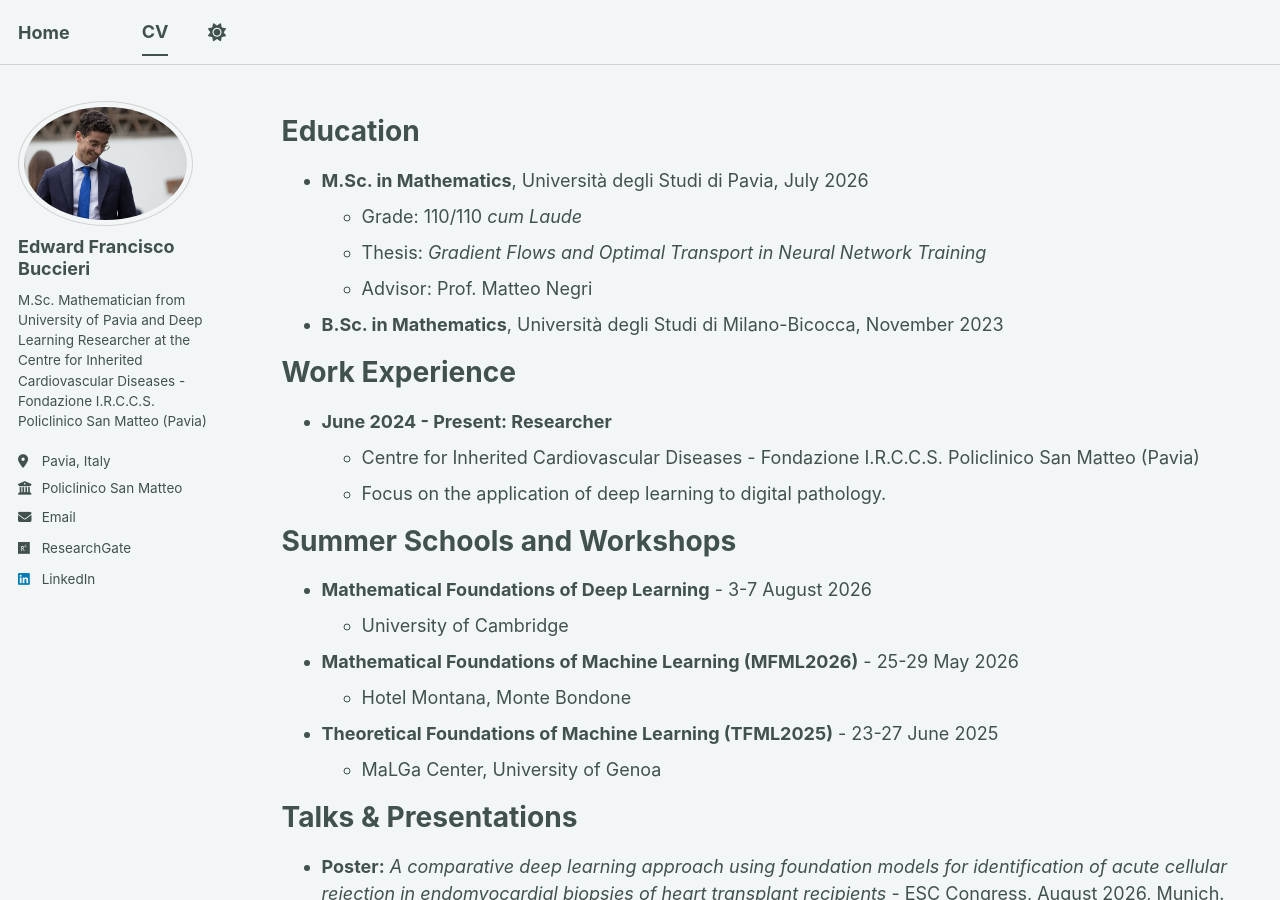
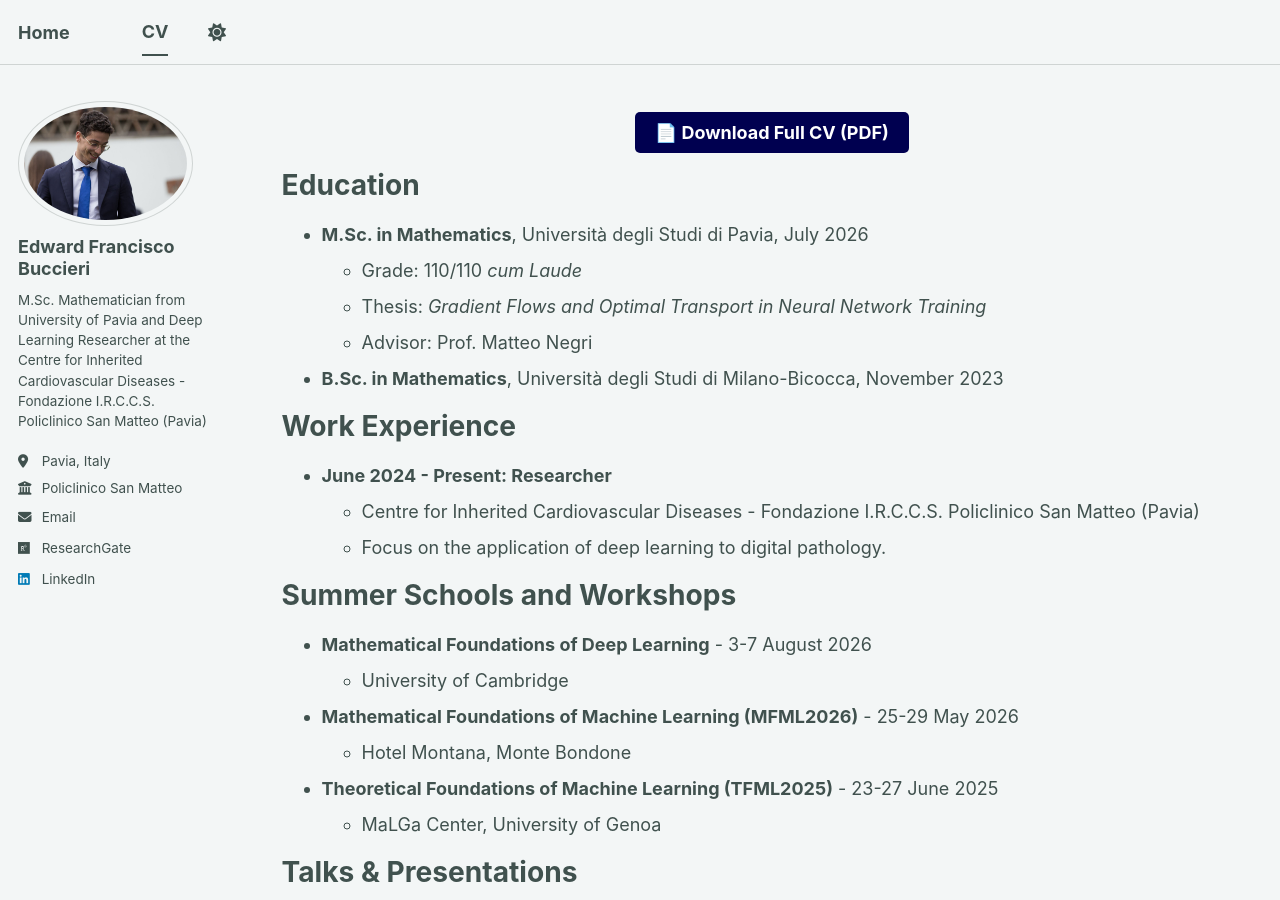
Before and after one commit to edward-f-buccieri/edward-f-buccieri.github.io, a Jekyll site: the page built from _pages/cv.md, in a window 1280 px wide and 900 px high. Built offline with Jekyll 4.4.1, drawn with Linux system fonts in a browser that asks for light colours; a script bundle is joined from its source files by our own code; library files that are not in the unit come from our copies.

Commit message:
Update cv.md

```diff
--- a/_pages/cv.md
+++ b/_pages/cv.md
@@ -8,6 +8,12 @@ redirect_from:
 ---
 
 {% include base_path %}
+
+<p align="center">
+  <a href="/files/Buccieri_CV_23_07_2026.pdf" target="_blank" style="padding: 10px 20px; background-color: #000050; color: white; text-decoration: none; border-radius: 5px; font-weight: bold;">
+    📄 Download Full CV (PDF)
+  </a>
+</p>
 
 Education
 ======
```
